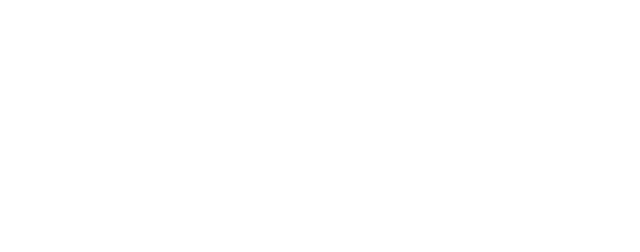
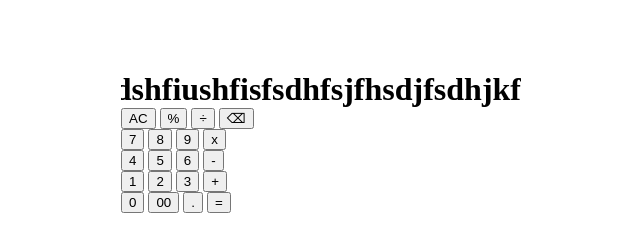
Before and after one commit to FaranBhatti/project-calculator, a plain HTML site: page index.html in a window 1280 px wide. Shown: the whole page, without its empty margins (319-959 px from the left). Drawn offline with Linux system fonts and the light colour scheme.

Commit message:
finished html basic template and jumped the gun on styling

```diff
--- a/index.html
+++ b/index.html
@@ -4,10 +4,46 @@
         <meta charset="UTF-8">
         <meta name="viewport" content="width=device-width, initial-scale=1.0">
         <meta http-equiv="X-UA_Compatible" content="ie=edge">
-        <title>Calcultor</title>
-        <link rel="stylesheet.css" href="style.css">
+        <title>Calculator</title>
+        <link rel="stylesheet" href="stylesheet.css">
     </head>
-
+    <div class="webpage">
+        <div class="calculator">
+            <div class="row1">
+                <h1 class="screen">testingfsjdfhsiufdshfiushfisfsdhfsjfhsdjfsdhjkf</h1>
+            </div>
+            <div class="row2">
+                <button class="operator">AC</button>
+                <button class="percent">%</button>
+                <button class="divide">÷</button>
+                <button class="delete">⌫</button>
+            </div>
+            <div class="row3">
+                <button class="seven">7</button>
+                <button class="eight">8</button>
+                <button class="nine">9</button>
+                <button class="multiply">x</button>
+            </div>
+            <div class="row4">
+                <button class="four">4</button>
+                <button class="five">5</button>
+                <button class="six">6</button>
+                <button class="subtract">-</button>
+            </div>
+            <div class="row5">
+                <button class="one">1</button>
+                <button class="two">2</button>
+                <button class="three">3</button>
+                <button class="add">+</button>
+            </div>
+            <div class="row6">
+                <button class="zero">0</button>
+                <button class="double-zero">00</button>
+                <button class="decimal">.</button>
+                <button class="calculate">=</button>
+            </div>
+        </div>
+    </div>
     <head>
         <script src="index.js" defer></script>
     </head>
--- a/stylesheet.css
+++ b/stylesheet.css
@@ -0,0 +1,28 @@
+.webpage {
+    display: flex;
+    justify-content: center;
+}
+
+.calculator {
+    height: 600px;
+    width: 400px;
+
+    display: flex;
+    flex-direction: column;
+}
+
+.row1 {
+    display: flex;
+    flex-direction: column;
+}
+
+.screen {
+    margin: 0px;
+    width: 400px;
+    height: 100px;
+    overflow: auto;
+
+    display: flex;
+    align-items: flex-end;
+    justify-content: flex-end;
+}
```
